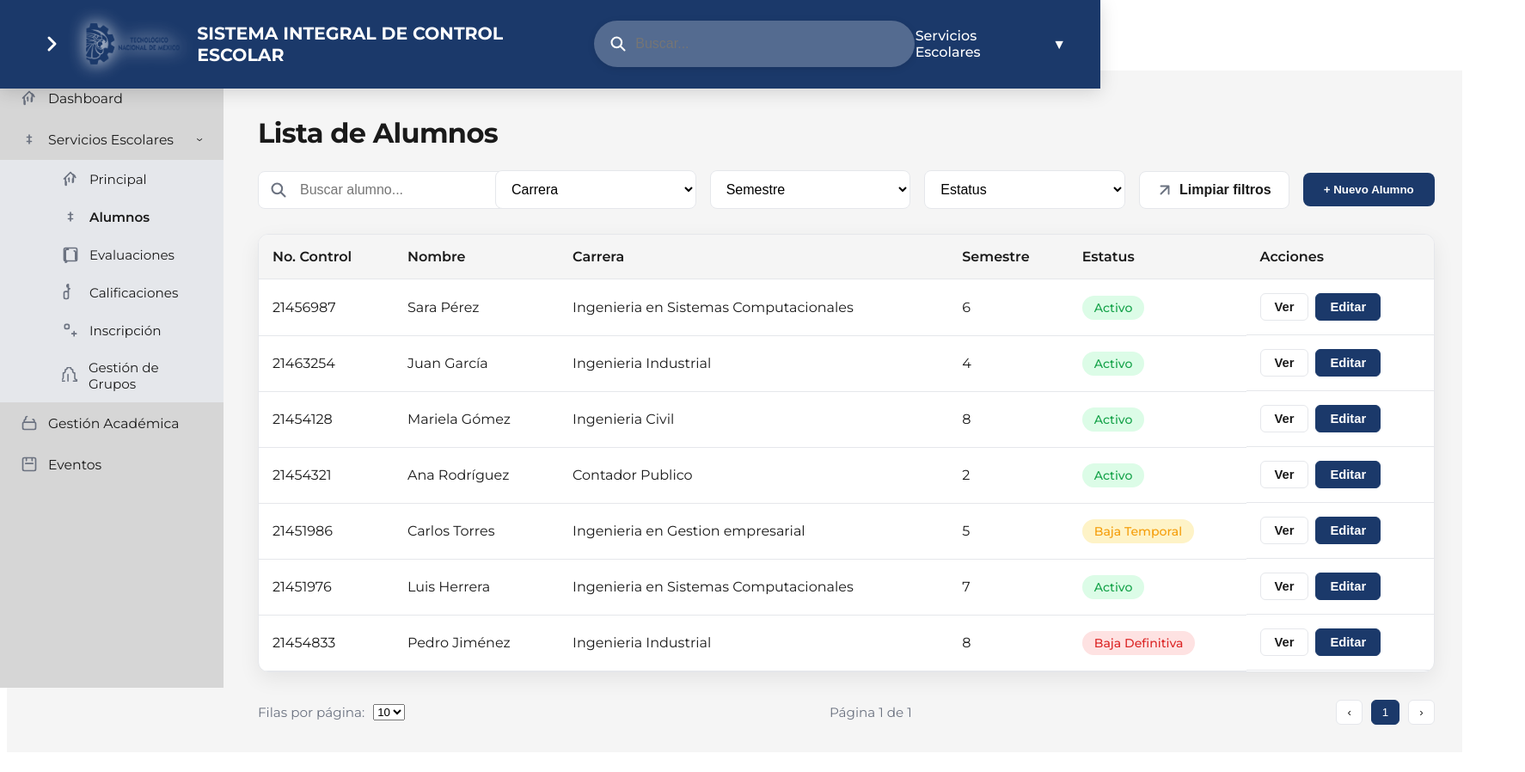
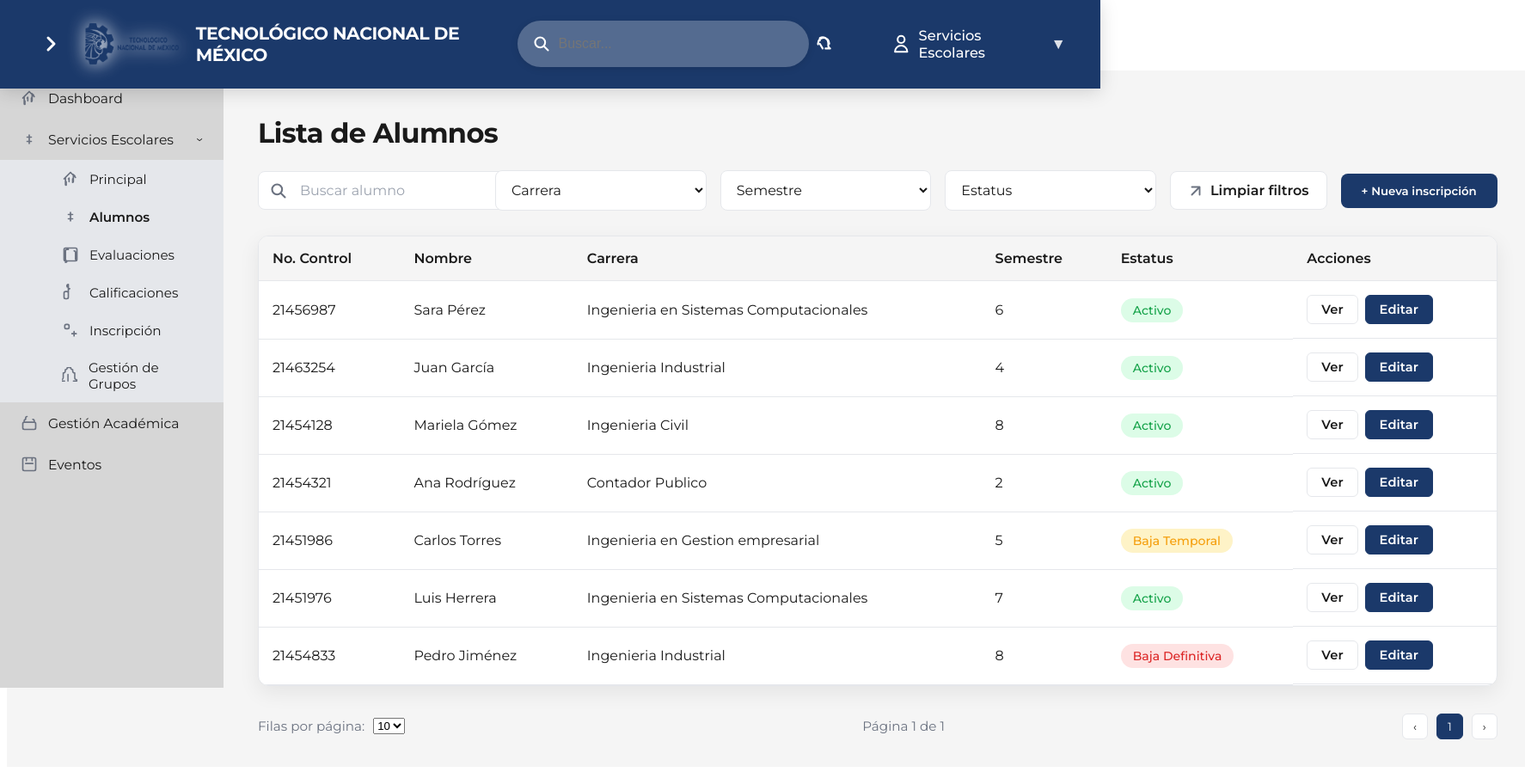
Before and after one commit to BaHe-09/SICE-REPLICA, a Vue app in the folder Frontend/: page /alumnos in a window 1280 px wide. Shown: the whole page at 86% size, 1774 px wide, since content can reach past the window. Built offline with nearby package versions, Linux system fonts and the light colour scheme; the HTML template or start-up script is replaced by a standard one.

Commit message:
Actualizacion de diseño y paleta de colores

```diff
--- a/Frontend/src/layouts/MainLayout.vue
+++ b/Frontend/src/layouts/MainLayout.vue
@@ -11,24 +11,72 @@
         </button>
 
         <img src="/logo-tecnm.png" alt="Logo TecNM" class="header-logo">
-        <span class="system-title">SISTEMA INTEGRAL DE CONTROL ESCOLAR</span>
+
+        <span class="system-title">TECNOLÓGICO NACIONAL DE MÉXICO</span>
       </div>
 
       <div class="header-right">
         <div class="search-group">
-          <input type="text" placeholder="Buscar..." v-model="busquedaGlobal">
+          <input
+            type="text"
+            placeholder="Buscar..."
+            v-model="busquedaGlobal"
+          >
           <svg xmlns="http://www.w3.org/2000/svg" class="search-icon-svg" fill="none" viewBox="0 0 24 24" stroke="currentColor">
             <path stroke-linecap="round" stroke-linejoin="round" stroke-width="2.5" d="M21 21l-6-6m2-5a7 7 0 01-14 0 7 7 0 0114 0z" />
           </svg>
         </div>
 
-        <div class="notification-bell">
+        <div class="notification-bell" @click="toggleNotifications">
           <svg xmlns="http://www.w3.org/2000/svg" class="bell-svg" fill="none" viewBox="0 0 24 24" stroke="currentColor">
             <path stroke-linecap="round" stroke-linejoin="round" stroke-width="2" d="M15 17h5l-1.405-1.405A2.032 2.032 0 0118 14.158V11a6 6 0 00-9-5.197V8.5m.002 3.5L12 17m-5-5v-.5a6 6 0 0112 0v.5m-12 0v.5" />
           </svg>
+
+
+          <span v-if="notifications.length > 0" class="notification-badge">
+            {{ notifications.length }}
+          </span>
+
+
+          <div v-if="showNotifications" class="notifications-dropdown" @click.stop>
+            <div class="notifications-header">
+              <h4>Notificaciones</h4>
+              <span v-if="notifications.length > 0" class="mark-all" @click="markAllAsRead">Marcar todo como leído</span>
+            </div>
+
+            <div class="notifications-list">
+
+              <div v-if="notifications.length > 0" class="notification-item"
+                   v-for="(notif, index) in notifications" :key="index">
+                <svg xmlns="http://www.w3.org/2000/svg" class="notification-icon-svg" fill="none" viewBox="0 0 24 24" stroke="currentColor">
+                  <path stroke-linecap="round" stroke-linejoin="round" stroke-width="2" d="M9 5H7a2 2 0 00-2 2v12a2 2 0 002 2 2 2 0 01-2 2v-2m14-2V9a2 2 0 00-2-2M5 21h14a2 2 0 002-2V5a2 2 0 00-2-2H5a2 2 0 00-2 2v14a2 2 0 002 2" />
+                </svg>
+                <div class="notification-content">
+                  <p><strong>{{ notif.title }}</strong></p>
+                  <p class="notification-time">{{ notif.subtitle }} • {{ notif.time }}</p>
+                </div>
+              </div>
+
+
+              <div v-else class="empty-notifications">
+                <svg xmlns="http://www.w3.org/2000/svg" class="empty-icon-svg" fill="none" viewBox="0 0 24 24" stroke="currentColor">
+                  <path stroke-linecap="round" stroke-linejoin="round" stroke-width="2" d="M15 17h5l-1.405-1.405A2.032 2.032 0 0118 14.158V11a6 6 0 00-9-5.197V8.5m.002 3.5L12 17m-5-5v-.5a6 6 0 0112 0v.5m-12 0v.5" />
+                </svg>
+                <p class="empty-title">No tienes notificaciones</p>
+                <p class="empty-subtitle">Cuando ocurra algo importante aparecerá aquí</p>
+              </div>
+            </div>
+
+            <div v-if="notifications.length > 0" class="notifications-footer">
+              Ver todas las notificaciones
+            </div>
+          </div>
         </div>
 
         <div class="user-menu" @click="toggleUserDropdown">
+          <svg xmlns="http://www.w3.org/2000/svg" class="user-icon" fill="none" viewBox="0 0 24 24" stroke="currentColor">
+            <path stroke-linecap="round" stroke-linejoin="round" stroke-width="2" d="M16 7a4 4 0 11-8 0 4 4 0 018 0zM12 14a7 7 0 00-7 7h14a7 7 0 00-7-7" />
+          </svg>
           <span class="user-name">{{ currentRoleName }}</span>
           <span class="dropdown-arrow">▼</span>
 
@@ -127,6 +175,10 @@ const busquedaGlobal = ref('')
 const isCollapsed = ref(false)
 const isServiciosOpen = ref(true)
 const showUserDropdown = ref(false)
+const showNotifications = ref(false)
+
+
+const notifications = ref([])
 
 const currentRole = ref('servicios-escolares')
 
@@ -139,6 +191,18 @@ const toggleServicios = () => { isServiciosOpen.value = !isServiciosOpen.value }
 
 const toggleUserDropdown = () => {
   showUserDropdown.value = !showUserDropdown.value
+  showNotifications.value = false
+}
+
+const toggleNotifications = () => {
+  showNotifications.value = !showNotifications.value
+  showUserDropdown.value = false
+}
+
+const markAllAsRead = () => {
+
+  notifications.value = []
+  showNotifications.value = false
 }
 
 const setRole = (role) => {
@@ -158,7 +222,6 @@ const setRole = (role) => {
   transition: all 0.3s ease;
 }
 
-
 .top-header {
   background: #1B396A;
   padding: 0.9rem 2.5rem;
@@ -175,17 +238,50 @@ const setRole = (role) => {
   backdrop-filter: blur(8px);
 }
 
-.header-left { display: flex; align-items: center; gap: 1rem; }
-.header-logo { height: 58px; filter: drop-shadow(0 0 10px rgba(255,255,255,0.95)); }
-.system-title { font-size: 1.28rem; font-weight: 700; color: white; }
+.header-left {
+  display: flex;
+  align-items: center;
+  gap: 1rem;
+}
 
-.toggle-sidebar-btn { background: none; border: none; color: white; width: 40px; height: 40px; display: flex; align-items: center; justify-content: center; cursor: pointer; border-radius: 6px; }
+.header-logo {
+  height: 58px;
+  filter: drop-shadow(0 0 10px rgba(255,255,255,0.95));
+}
+
+.system-title {
+  font-size: 1.28rem;
+  font-weight: 700;
+  color: white;
+  letter-spacing: -0.02em;
+}
+
+.toggle-sidebar-btn {
+  background: none;
+  border: none;
+  color: white;
+  width: 40px;
+  height: 40px;
+  display: flex;
+  align-items: center;
+  justify-content: center;
+  cursor: pointer;
+  border-radius: 6px;
+}
 .toggle-sidebar-btn:hover { background: rgba(255,255,255,0.15); }
 .toggle-icon { width: 24px; height: 24px; stroke: white; }
 
-.header-right { display: flex; align-items: center; gap: 2rem; height: 100%; }
+.header-right {
+  display: flex;
+  align-items: center;
+  gap: 4rem;
+  height: 100%;
+}
 
-.search-group { position: relative; width: 310px; }
+.search-group {
+  position: relative;
+  width: 290px;
+}
 .search-group input {
   width: 100%;
   padding: 11px 15px 11px 48px;
@@ -197,9 +293,146 @@ const setRole = (role) => {
   height: 32px;
   box-shadow: 0 2px 8px rgba(0,0,0,0.1);
 }
-.search-icon-svg { position: absolute; left: 18px; top: 50%; transform: translateY(-50%); width: 20px; height: 20px; stroke: white; }
+.search-icon-svg {
+  position: absolute;
+  left: 18px;
+  top: 50%;
+  transform: translateY(-50%);
+  width: 20px;
+  height: 20px;
+  stroke: white;
+}
 
-.notification-bell { font-size: 1.6rem; color: white; cursor: pointer; }
+.notification-bell {
+  position: relative;
+  cursor: pointer;
+  display: flex;
+  align-items: center;
+  justify-content: center;
+  width: 32px;
+  height: 32px;
+}
+.bell-svg {
+  width: 26px;
+  height: 26px;
+  stroke: white;
+  stroke-width: 2;
+}
+
+.notification-badge {
+  position: absolute;
+  top: -4px;
+  right: -4px;
+  background: #EF4444;
+  color: white;
+  font-size: 0.75rem;
+  font-weight: 700;
+  min-width: 18px;
+  height: 18px;
+  border-radius: 50%;
+  display: flex;
+  align-items: center;
+  justify-content: center;
+  box-shadow: 0 2px 6px rgba(0,0,0,0.2);
+  padding: 0 5px;
+}
+
+
+.notifications-dropdown {
+  position: absolute;
+  top: 52px;
+  right: -20px;
+  width: 360px;
+  background: #FFFFFF;
+  border-radius: 12px;
+  box-shadow: 0 10px 30px rgba(0,0,0,0.18);
+  overflow: hidden;
+  z-index: 1100;
+  border: 1px solid #E5E7EB;
+}
+.notifications-header {
+  padding: 16px 20px;
+  background: #F8FAFC;
+  border-bottom: 1px solid #E5E7EB;
+  display: flex;
+  justify-content: space-between;
+  align-items: center;
+}
+.notifications-header h4 {
+  margin: 0;
+  font-size: 1.1rem;
+  font-weight: 600;
+  color: #1A1A1A;
+}
+.mark-all {
+  font-size: 0.85rem;
+  color: #1B396A;
+  cursor: pointer;
+  font-weight: 500;
+}
+.notifications-list {
+  max-height: 340px;
+  overflow-y: auto;
+}
+.notification-item {
+  display: flex;
+  gap: 14px;
+  padding: 16px 20px;
+  border-bottom: 1px solid #F1F5F9;
+  transition: background 0.2s;
+}
+.notification-item:hover {
+  background: #F8FAFC;
+}
+.notification-icon-svg {
+  width: 24px;
+  height: 24px;
+  stroke: #1B396A;
+  flex-shrink: 0;
+}
+.notification-content p {
+  margin: 0;
+  line-height: 1.4;
+}
+.notification-content strong {
+  color: #1A1A1A;
+}
+.notification-time {
+  font-size: 0.82rem;
+  color: #6B7280;
+  margin-top: 4px;
+}
+
+
+.empty-notifications {
+  padding: 60px 20px;
+  text-align: center;
+  color: #6B7280;
+}
+.empty-icon-svg {
+  width: 64px;
+  height: 64px;
+  stroke: #6B7280;
+  margin-bottom: 16px;
+}
+.empty-title {
+  font-size: 1.1rem;
+  font-weight: 600;
+  margin-bottom: 4px;
+}
+.empty-subtitle {
+  font-size: 0.9rem;
+}
+
+.notifications-footer {
+  padding: 14px 20px;
+  text-align: center;
+  color: #1B396A;
+  font-weight: 600;
+  font-size: 0.95rem;
+  border-top: 1px solid #E5E7EB;
+  cursor: pointer;
+}
 
 .user-menu {
   display: flex;
@@ -210,6 +443,19 @@ const setRole = (role) => {
   cursor: pointer;
   position: relative;
 }
+.user-icon {
+  width: 26px;
+  height: 26px;
+  stroke: white;
+}
+.user-name {
+  font-size: 1.02rem;
+}
+.dropdown-arrow {
+  font-size: 1.1rem;
+  opacity: 0.85;
+}
+
 .user-dropdown {
   position: absolute;
   top: 100%;
--- a/Frontend/src/views/AlumnosView.vue
+++ b/Frontend/src/views/AlumnosView.vue
@@ -7,7 +7,7 @@
         <div class="search-group">
           <input
             type="text"
-            placeholder="Buscar alumno..."
+            placeholder="Buscar alumno"
             v-model="busquedaAlumno"
             class="search-input"
           >
@@ -24,17 +24,19 @@
           <option value="Ingenieria en Sistemas Computacionales">Ingenieria en Sistemas Computacionales</option>
           <option value="Ingenieria Industrial">Ingenieria Industrial</option>
         </select>
+
         <select v-model="filtroSemestre" class="filter-select">
           <option value="">Semestre</option>
-          <option value="1">1</option>
-          <option value="2">2</option>
-          <option value="3">3</option>
-          <option value="4">4</option>
-          <option value="5">5</option>
-          <option value="6">6</option>
-          <option value="7">7</option>
-          <option value="8">8</option>
+          <option value="1">1° Semestre</option>
+          <option value="2">2° Semestre</option>
+          <option value="3">3° Semestre</option>
+          <option value="4">4° Semestre</option>
+          <option value="5">5° Semestre</option>
+          <option value="6">6° Semestre</option>
+          <option value="7">7° Semestre</option>
+          <option value="8">8° Semestre</option>
         </select>
+
         <select v-model="filtroEstatus" class="filter-select">
           <option value="">Estatus</option>
           <option value="Activo">Activo</option>
@@ -50,7 +52,7 @@
         </button>
 
         <button class="btn-nuevo" @click="nuevoAlumno">
-          + Nuevo Alumno
+          + Nueva inscripción
         </button>
       </div>
 
@@ -170,7 +172,7 @@
           <div class="form-group">
             <label>Semestre</label>
             <select v-model="alumnoEditar.semestre" class="modal-select">
-              <option v-for="n in 8" :key="n" :value="n">{{ n }}</option>
+              <option v-for="n in 8" :key="n" :value="n">{{ n }}° Semestre</option>
             </select>
           </div>
 
@@ -297,7 +299,6 @@ const cerrarModal = () => {
   alumnoEditar.value = null
 }
 
-
 const guardarCambios = () => {
   if (!alumnoEditar.value) return
 
@@ -307,7 +308,6 @@ const guardarCambios = () => {
   cerrarModal()
   alert('✅ Cambios guardados correctamente')
 }
-
 
 const eliminarAlumno = () => {
   if (confirm(`¿Seguro que deseas eliminar a ${alumnoEditar.value.nombre}?`)) {
@@ -323,8 +323,19 @@ const eliminarAlumno = () => {
 <style scoped>
 @import url('https://fonts.googleapis.com/css2?family=Montserrat:wght@400;500;600;700&display=swap');
 
-.alumnos-page { max-width: 100%; background: #F5F5F5; }
-.page-title { color: #1A1A1A; font-size: 2rem; font-weight: 700; letter-spacing: -0.02em; margin-bottom: 1.5rem; }
+.alumnos-page {
+  max-width: 100%;
+  background: #F5F5F5;
+  font-family: 'Montserrat', sans-serif;
+}
+
+.page-title {
+  color: #1A1A1A;
+  font-size: 2rem;
+  font-weight: 700;
+  letter-spacing: -0.02em;
+  margin-bottom: 1.5rem;
+}
 
 .filters-bar {
   display: flex;
@@ -349,6 +360,11 @@ const eliminarAlumno = () => {
   border-radius: 8px;
   font-size: 1rem;
   background: #FFFFFF;
+  color: #1A1A1A;
+  font-family: 'Montserrat', sans-serif;
+}
+.search-input::placeholder {
+  color: #9CA3AF;
 }
 .search-icon-svg {
   position: absolute;
@@ -373,6 +389,7 @@ const eliminarAlumno = () => {
   cursor: pointer;
   font-size: 1rem;
   white-space: nowrap;
+  font-family: 'Montserrat', sans-serif;
 }
 .btn-limpiar:hover { background: #F5F5F5; }
 .reset-icon { width: 18px; height: 18px; stroke: #6B7280; }
@@ -388,8 +405,9 @@ const eliminarAlumno = () => {
   cursor: pointer;
   position: relative;
   z-index: 2;
+  color: #1A1A1A;
+  font-family: 'Montserrat', sans-serif;
 }
-
 
 .btn-nuevo {
   background: #1B396A;
@@ -400,55 +418,255 @@ const eliminarAlumno = () => {
   font-weight: 600;
   cursor: pointer;
   white-space: nowrap;
+  font-family: 'Montserrat', sans-serif;
+  transition: background 0.2s ease;
 }
-.btn-nuevo:hover { background: #1D4ED8; }
+.btn-nuevo:hover {
+  background: #1D4ED8;
+}
 
 .actions { display: flex; gap: 8px; }
-.btn-action { padding: 7px 16px; border-radius: 6px; font-size: 0.92rem; cursor: pointer; font-weight: 600; }
-.btn-action.ver { background: #FFFFFF; color: #1A1A1A; border: 1px solid #E5E7EB; }
-.btn-action.editar { background: #1B396A; color: white; border: 1px solid #1B396A; }
-.btn-action.editar:hover { background: #1D4ED8; }
+.btn-action {
+  padding: 7px 16px;
+  border-radius: 6px;
+  font-size: 0.92rem;
+  cursor: pointer;
+  font-weight: 600;
+  font-family: 'Montserrat', sans-serif;
+}
+.btn-action.ver {
+  background: #FFFFFF;
+  color: #1A1A1A;
+  border: 1px solid #E5E7EB;
+}
+.btn-action.editar {
+  background: #1B396A;
+  color: white;
+  border: 1px solid #1B396A;
+}
+.btn-action.editar:hover {
+  background: #1D4ED8;
+}
 
-.table-container { background: #FFFFFF; border-radius: 12px; overflow: hidden; box-shadow: 0 8px 25px rgba(0,0,0,0.07); border: 1px solid #E5E7EB; }
+.table-container {
+  background: #FFFFFF;
+  border-radius: 12px;
+  overflow: hidden;
+  box-shadow: 0 8px 25px rgba(0,0,0,0.07);
+  border: 1px solid #E5E7EB;
+}
 .alumnos-table { width: 100%; border-collapse: collapse; }
-.alumnos-table th { background: #F5F5F5; padding: 16px; text-align: left; font-weight: 600; color: #1A1A1A; border-bottom: 1px solid #E5E7EB; }
-.alumnos-table td { padding: 16px; border-bottom: 1px solid #E5E7EB; color: #1A1A1A; }
+.alumnos-table th {
+  background: #F5F5F5;
+  padding: 16px;
+  text-align: left;
+  font-weight: 600;
+  color: #1A1A1A;
+  border-bottom: 1px solid #E5E7EB;
+  font-family: 'Montserrat', sans-serif;
+}
+.alumnos-table td {
+  padding: 16px;
+  border-bottom: 1px solid #E5E7EB;
+  color: #1A1A1A;
+  font-family: 'Montserrat', sans-serif;
+}
 
-.status-badge { padding: 5px 14px; border-radius: 20px; font-size: 0.88rem; font-weight: 500; }
-.status-badge.activo { background: #DCFCE7; color: #16A34A; }
-.status-badge.baja-temporal { background: #FEF3C7; color: #F59E0B; }
-.status-badge.baja-definitiva { background: #FEE2E2; color: #DC2626; }
+.status-badge {
+  padding: 5px 14px;
+  border-radius: 20px;
+  font-size: 0.88rem;
+  font-weight: 500;
+  font-family: 'Montserrat', sans-serif;
+}
+.status-badge.activo {
+  background: #DCFCE7;
+  color: #16A34A;
+}
+.status-badge.baja-temporal {
+  background: #FEF3C7;
+  color: #F59E0B;
+}
+.status-badge.baja-definitiva {
+  background: #FEE2E2;
+  color: #DC2626;
+}
 
-.empty-state { text-align: center; padding: 4rem 2rem; color: #6B7280; background: #FFFFFF; border-radius: 12px; border: 1px solid #E5E7EB; }
-.empty-state h3 { font-size: 1.4rem; color: #1A1A1A; margin-bottom: 0.5rem; }
-.empty-state p { margin-bottom: 1.5rem; line-height: 1.5; }
-.btn-reset { background: #FFFFFF; color: #1A1A1A; border: 1px solid #E5E7EB; padding: 10px 20px; border-radius: 8px; font-weight: 500; cursor: pointer; }
+.empty-state {
+  text-align: center;
+  padding: 4rem 2rem;
+  color: #6B7280;
+  background: #FFFFFF;
+  border-radius: 12px;
+  border: 1px solid #E5E7EB;
+}
+.empty-state h3 {
+  font-size: 1.4rem;
+  color: #1A1A1A;
+  margin-bottom: 0.5rem;
+  font-family: 'Montserrat', sans-serif;
+}
+.empty-state p {
+  margin-bottom: 1.5rem;
+  line-height: 1.5;
+}
+.btn-reset {
+  background: #FFFFFF;
+  color: #1A1A1A;
+  border: 1px solid #E5E7EB;
+  padding: 10px 20px;
+  border-radius: 8px;
+  font-weight: 500;
+  cursor: pointer;
+  font-family: 'Montserrat', sans-serif;
+}
 
-.pagination { margin-top: 2rem; display: flex; justify-content: space-between; align-items: center; font-size: 0.95rem; color: #6B7280; }
-.pagination-left, .pagination-center, .pagination-right { display: flex; align-items: center; gap: 10px; }
-.pagination-right button { padding: 6px 12px; border: 1px solid #E5E7EB; background: #FFFFFF; border-radius: 6px; cursor: pointer; color: #1A1A1A; }
-.pagination-right .active { background: #1B396A; color: white; border-color: #1B396A; }
+.pagination {
+  margin-top: 2rem;
+  display: flex;
+  justify-content: space-between;
+  align-items: center;
+  font-size: 0.95rem;
+  color: #6B7280;
+  font-family: 'Montserrat', sans-serif;
+}
+.pagination-left, .pagination-center, .pagination-right {
+  display: flex;
+  align-items: center;
+  gap: 10px;
+}
+.pagination-right button {
+  padding: 6px 12px;
+  border: 1px solid #E5E7EB;
+  background: #FFFFFF;
+  border-radius: 6px;
+  cursor: pointer;
+  color: #1A1A1A;
+  font-family: 'Montserrat', sans-serif;
+}
+.pagination-right .active {
+  background: #1B396A;
+  color: white;
+  border-color: #1B396A;
+}
 
-.modal-overlay { position: fixed; top: 0; left: 0; right: 0; bottom: 0; background: rgba(0,0,0,0.6); display: flex; align-items: center; justify-content: center; z-index: 2000; }
-.modal-content { background: #FFFFFF; width: 520px; max-width: 90%; border-radius: 16px; box-shadow: 0 20px 50px rgba(0,0,0,0.15); overflow: hidden; border: 1px solid #E5E7EB; }
-.modal-header { background: #1B396A; color: white; padding: 1.2rem 1.8rem; display: flex; justify-content: space-between; align-items: center; }
-.modal-header h3 { margin: 0; font-size: 1.4rem; font-weight: 700; }
-.close-btn { background: none; border: none; color: white; font-size: 1.8rem; cursor: pointer; }
+.modal-overlay {
+  position: fixed;
+  top: 0;
+  left: 0;
+  right: 0;
+  bottom: 0;
+  background: rgba(0,0,0,0.6);
+  display: flex;
+  align-items: center;
+  justify-content: center;
+  z-index: 2000;
+}
+.modal-content {
+  background: #FFFFFF;
+  width: 520px;
+  max-width: 90%;
+  border-radius: 16px;
+  box-shadow: 0 20px 50px rgba(0,0,0,0.15);
+  overflow: hidden;
+  border: 1px solid #E5E7EB;
+}
+.modal-header {
+  background: #1B396A;
+  color: white;
+  padding: 1.2rem 1.8rem;
+  display: flex;
+  justify-content: space-between;
+  align-items: center;
+}
+.modal-header h3 {
+  margin: 0;
+  font-size: 1.4rem;
+  font-weight: 700;
+  font-family: 'Montserrat', sans-serif;
+}
+.close-btn {
+  background: none;
+  border: none;
+  color: white;
+  font-size: 1.8rem;
+  cursor: pointer;
+}
 .modal-body { padding: 2rem 1.8rem; }
 .form-group { margin-bottom: 1.6rem; }
-.form-group label { display: block; margin-bottom: 8px; font-weight: 600; color: #1A1A1A; }
-.modal-input, .modal-select { width: 100%; padding: 12px 16px; border: 1.5px solid #E5E7EB; border-radius: 10px; font-size: 1rem; background: #FFFFFF; color: #1A1A1A; }
-.modal-input.disabled { background: #F5F5F5; cursor: not-allowed; }
-.modal-footer { padding: 1.2rem 1.8rem; background: #F5F5F5; display: flex; gap: 12px; justify-content: flex-end; border-top: 1px solid #E5E7EB; }
-.btn-cancelar, .btn-eliminar, .btn-guardar { padding: 12px 28px; border-radius: 10px; font-weight: 600; cursor: pointer; }
-.btn-cancelar { background: #FFFFFF; color: #1A1A1A; border: 1px solid #E5E7EB; }
-.btn-eliminar { background: #DC2626; color: white; border: none; }
-.btn-guardar { background: #1B396A; color: white; border: none; }
+.form-group label {
+  display: block;
+  margin-bottom: 8px;
+  font-weight: 600;
+  color: #1A1A1A;
+  font-family: 'Montserrat', sans-serif;
+}
+.modal-input, .modal-select {
+  width: 100%;
+  padding: 12px 16px;
+  border: 1.5px solid #E5E7EB;
+  border-radius: 10px;
+  font-size: 1rem;
+  background: #FFFFFF;
+  color: #1A1A1A;
+  font-family: 'Montserrat', sans-serif;
+}
+.modal-input.disabled {
+  background: #F5F5F5;
+  cursor: not-allowed;
+}
+.modal-footer {
+  padding: 1.2rem 1.8rem;
+  background: #F5F5F5;
+  display: flex;
+  gap: 12px;
+  justify-content: flex-end;
+  border-top: 1px solid #E5E7EB;
+}
+.btn-cancelar, .btn-eliminar, .btn-guardar {
+  padding: 12px 28px;
+  border-radius: 10px;
+  font-weight: 600;
+  cursor: pointer;
+  font-family: 'Montserrat', sans-serif;
+}
+.btn-cancelar {
+  background: #FFFFFF;
+  color: #1A1A1A;
+  border: 1px solid #E5E7EB;
+}
+.btn-eliminar {
+  background: #DC2626;
+  color: white;
+  border: none;
+}
+.btn-guardar {
+  background: #1B396A;
+  color: white;
+  border: none;
+}
 
 .view-modal .modal-body { padding: 2.2rem 1.8rem; }
-.detail-row { display: flex; justify-content: space-between; padding: 14px 0; border-bottom: 1px solid #E5E7EB; font-size: 1.05rem; color: #1A1A1A; }
+.detail-row {
+  display: flex;
+  justify-content: space-between;
+  padding: 14px 0;
+  border-bottom: 1px solid #E5E7EB;
+  font-size: 1.05rem;
+  color: #1A1A1A;
+  font-family: 'Montserrat', sans-serif;
+}
 .detail-row:last-child { border-bottom: none; }
 .detail-row strong { font-weight: 600; }
 
-.btn-cerrar { background: #1B396A; color: white; padding: 12px 40px; border-radius: 10px; font-weight: 600; border: none; cursor: pointer; }
+.btn-cerrar {
+  background: #1B396A;
+  color: white;
+  padding: 12px 40px;
+  border-radius: 10px;
+  font-weight: 600;
+  border: none;
+  cursor: pointer;
+  font-family: 'Montserrat', sans-serif;
+}
 </style>
```
